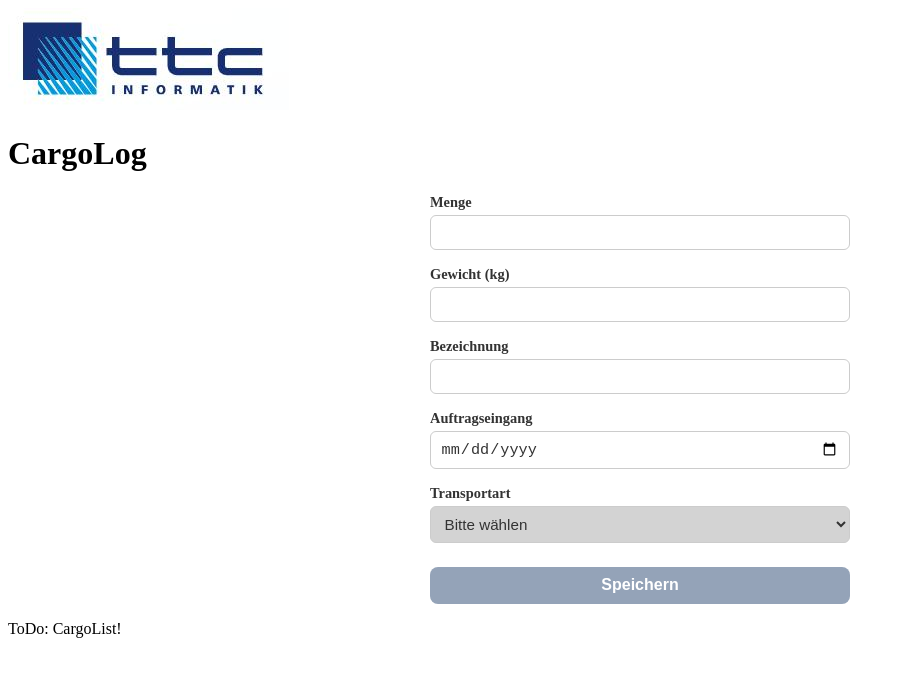
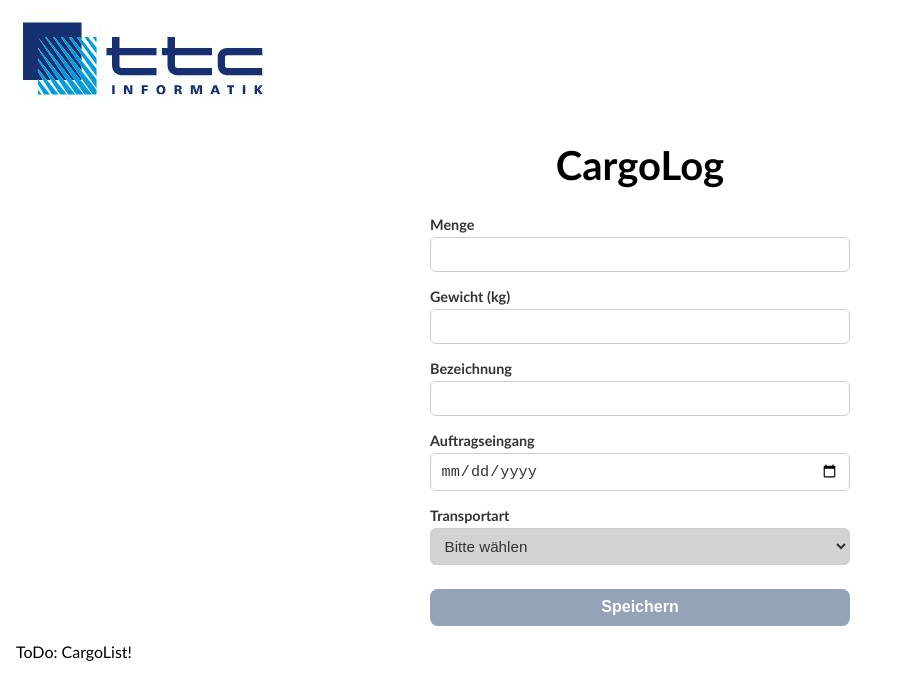
Before and after one commit to Weizenfuchs/CargoLog, an Angular app in the folder frontend/: page / in a window 1280 px wide. Shown: the top 700 px of the page, without its empty margins (0-905 px from the left). Built offline with nearby package versions, Linux system fonts and the light colour scheme.

Commit message:
Add Cargo Service and refactor related folder structure
Refactor fonts and header style for bigger viewports

```diff
--- a/frontend/src/app/app.css
+++ b/frontend/src/app/app.css
@@ -0,0 +1,9 @@
+h1 {
+  font-size: 2.5em;
+  text-align: center;
+  font-family: Encode Sans Expanded, Trebuchet MS, sans-serif;
+}
+
+body {
+    font-family: Encode Sans Expanded, Trebuchet MS, sans-serif;
+}
--- a/frontend/src/app/app.ts
+++ b/frontend/src/app/app.ts
@@ -1,6 +1,6 @@
 import { Component, signal } from '@angular/core';
 import { Dashboard } from './dashboard/dashboard';
-import { CargoEditor } from './cargo-editor/cargo-editor';
+import { CargoEditor } from './cargo/cargo-editor/cargo-editor';
 
 @Component({
   standalone: true,
@@ -15,9 +15,11 @@ import { CargoEditor } from './cargo-editor/cargo-editor';
         <img src="logo.jpg" alt="ttc Logo" class="logo" />
         <h1>CargoLog</h1>
       </header>
-      <main>
-        <app-dashboard></app-dashboard>
-      </main>
+      <body>
+        <main>
+          <app-dashboard></app-dashboard>
+        </main>
+      </body>
     </div>
   `,
   styleUrls: ['./app.css'],
--- a/frontend/src/app/cargo-editor/cargo-editor.ts
+++ b/frontend/src/app/cargo/cargo-editor/cargo-editor.ts
@@ -1,6 +1,7 @@
 import { CommonModule } from '@angular/common';
 import { Component } from '@angular/core';
 import { FormsModule } from '@angular/forms';
+import { CargoService } from '../services/cargo';
 
 @Component({
   standalone: true,
@@ -10,6 +11,20 @@ import { FormsModule } from '@angular/forms';
   styleUrl: './cargo-editor.css',
 })
 export class CargoEditor {
+
+  constructor(private cargoService: CargoService) {}
+
+  onSubmit(formData: any) {
+    this.cargoService.submitCargoData(formData).subscribe({
+      next: (response) => {
+        console.log('Erfolg:', response);
+      },
+      error: (error) => {
+        console.error('Fehler:', error);
+      }
+    });
+  }
+
   amountEvent(event: KeyboardEvent): void {
     if (event.key === '-' || event.key === '+') {
       event.preventDefault();
--- /dev/null
+++ b/frontend/src/app/cargo/services/cargo.ts
@@ -0,0 +1,16 @@
+import { Injectable } from '@angular/core';
+import { HttpClient } from '@angular/common/http';
+import { Observable } from 'rxjs'
+
+@Injectable({
+  providedIn: 'root',
+})
+export class CargoService {
+  private apiUrl = 'http://localhost:8080/api/cargo'; // Passe den Port an
+
+  constructor(private http: HttpClient) { }
+
+  submitCargoData(data: any): Observable<any> {
+    return this.http.post(this.apiUrl, data);
+  }
+}
--- a/frontend/src/app/dashboard/dashboard.ts
+++ b/frontend/src/app/dashboard/dashboard.ts
@@ -1,5 +1,5 @@
 import { Component } from '@angular/core';
-import { CargoEditor } from '../cargo-editor/cargo-editor';
+import { CargoEditor } from '../cargo/cargo-editor/cargo-editor';
 
 @Component({
   standalone: true,
```
Also changed, not shown: frontend/src/app/cargo/cargo-editor/cargo-editor.css (renamed from frontend/src/app/cargo-editor/cargo-editor.css), frontend/src/app/cargo/cargo-editor/cargo-editor.html (renamed from frontend/src/app/cargo-editor/cargo-editor.html), 2 other files (tests, documents, lock files or other folders).
